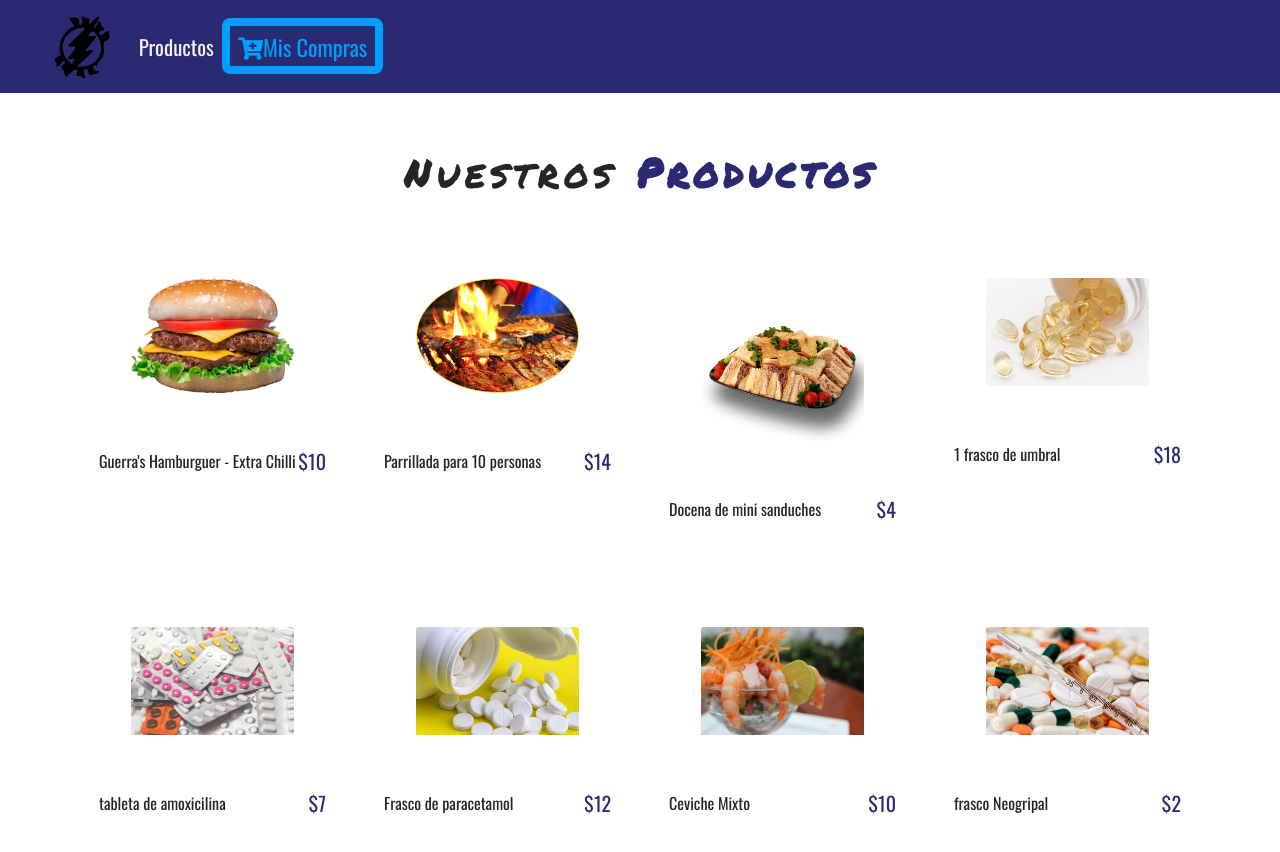
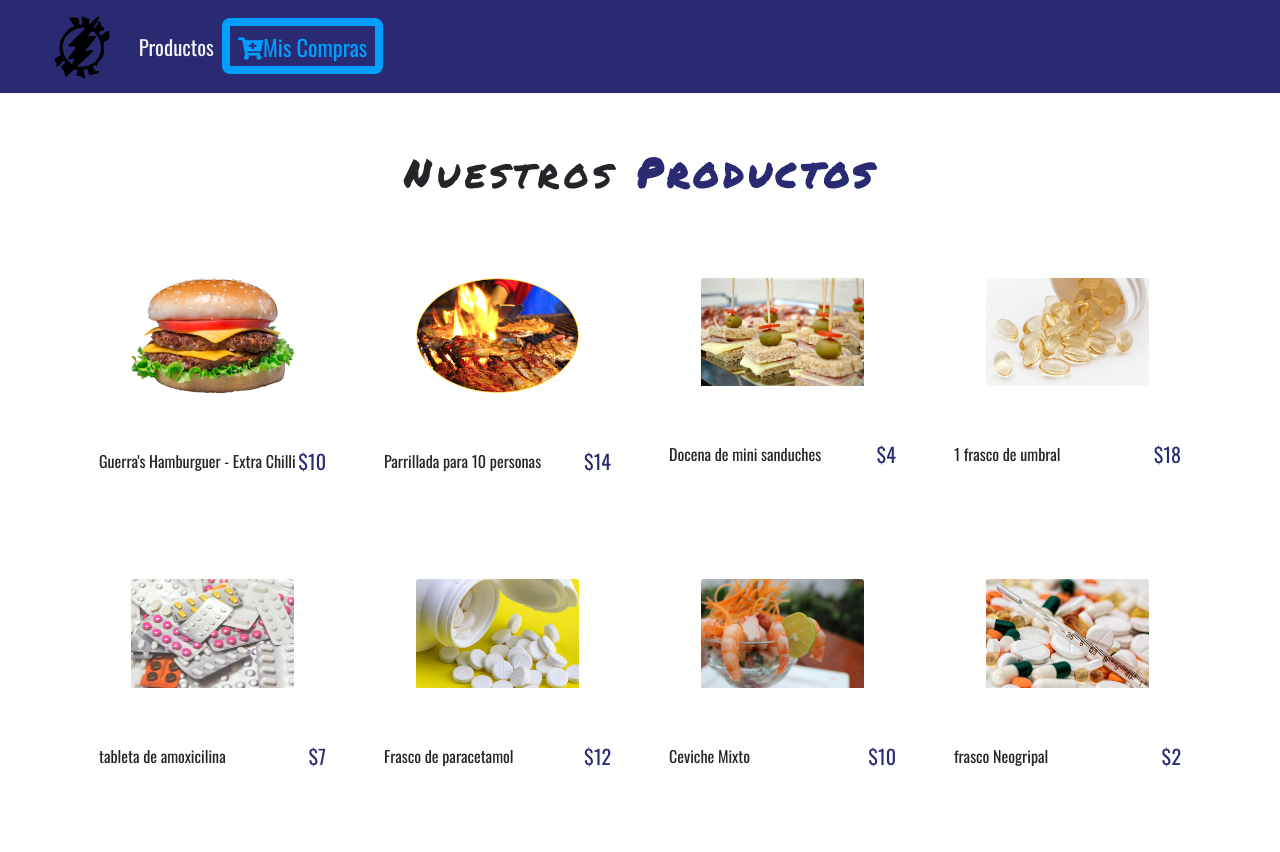
Before and after one commit to JoseMoranRodriguez/PST_PROYECTO_GRUPO9, a React (Create React App) app: page / in a window 1280 px wide. Shown: the top 852 px of the page. Built offline with nearby package versions, Linux system fonts and the light colour scheme.

Commit message:
Cambio de tamano de imagen

```diff
--- a/src/data.js
+++ b/src/data.js
@@ -27,7 +27,7 @@ export const storeProducts = [
   {
     id: 3,
     title: "Docena de mini sanduches",
-    img: "img/Product-3.png",
+    img: "img/Product-3.jpg",
     price: 4,
     company: "Sanducheria Neisser",
     info:
```
